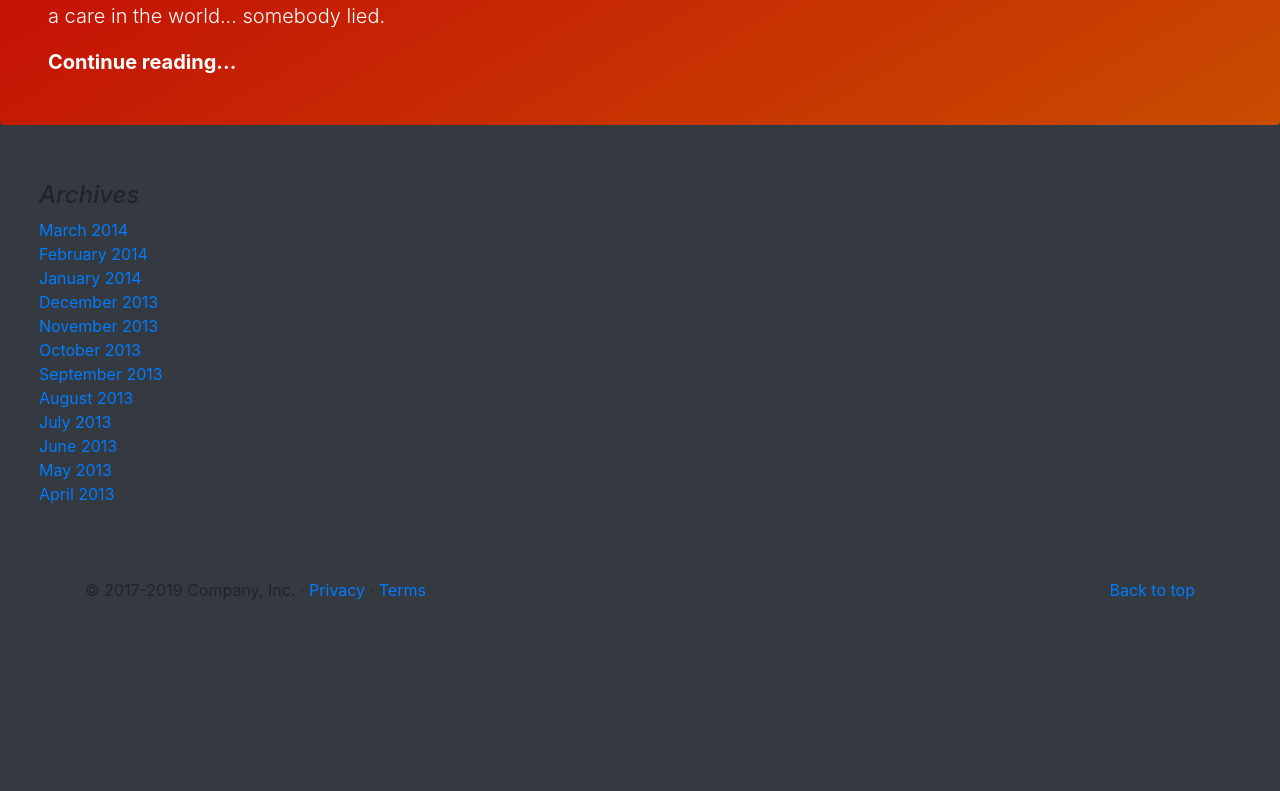
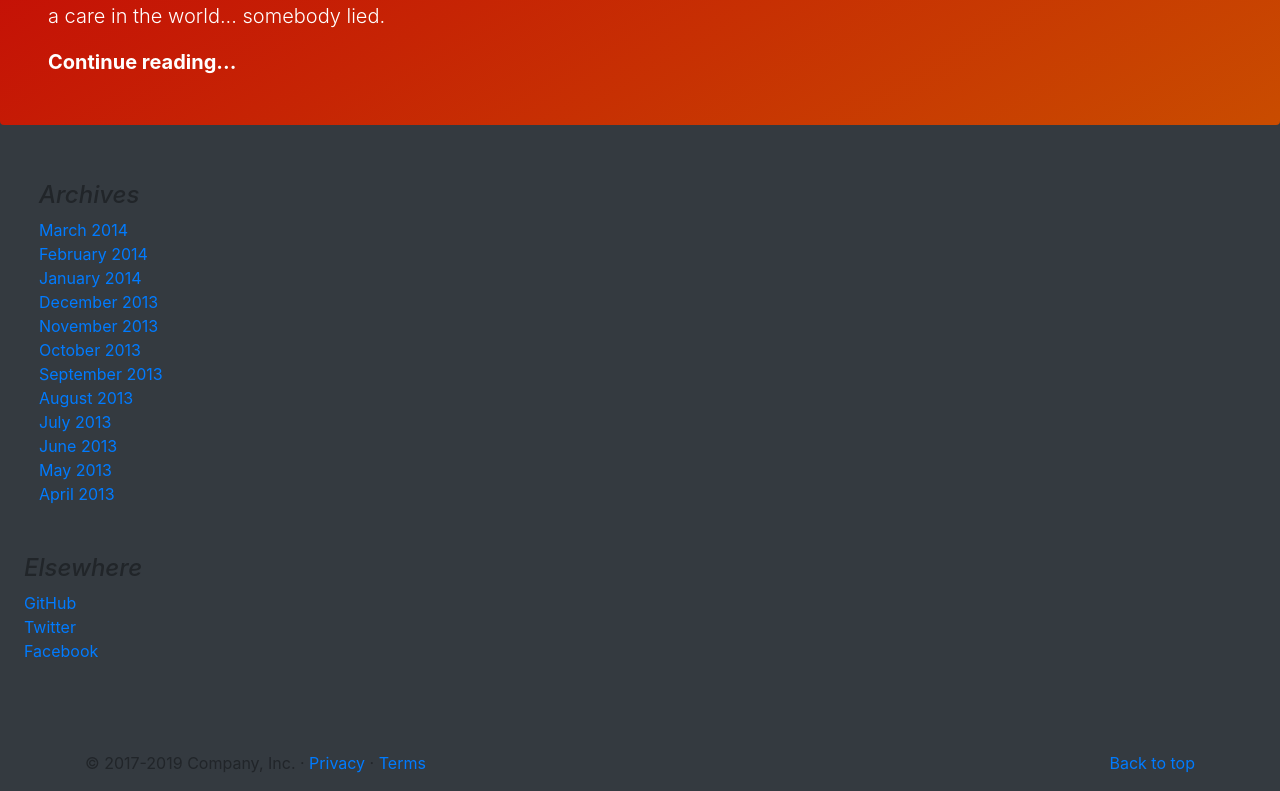
Before and after one commit to TheArchitect71/Cotton-Mouth, an Angular app: page / in a window 1280 px wide. Shown: the part 292-1083 px from the top of the page. Before the commit the page ends 910 px from the top, so only its background shows below. Built offline with nearby package versions, Linux system fonts and the light colour scheme.

Commit message:
footer is gone!

```diff
--- a/src/app/app.component.html
+++ b/src/app/app.component.html
@@ -2,11 +2,4 @@
 <main>
   <router-outlet></router-outlet>
 </main>
-<!-- FOOTER -->
-<footer class="container mt-5">
-  <p class="float-right"><a href="#">Back to top</a></p>
-  <p>
-    © 2017-2019 Company, Inc. · <a href="#">Privacy</a> ·
-    <a href="#">Terms</a>
-  </p>
-</footer>
+<app-footer></app-footer>
```
